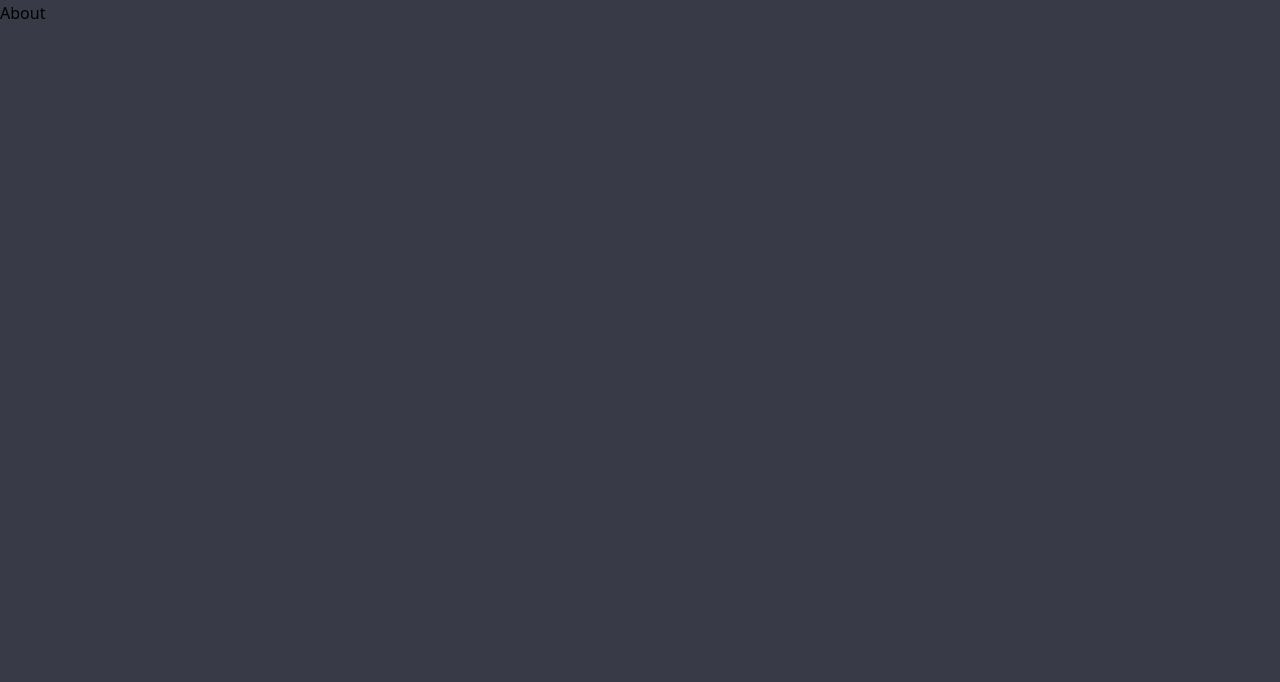
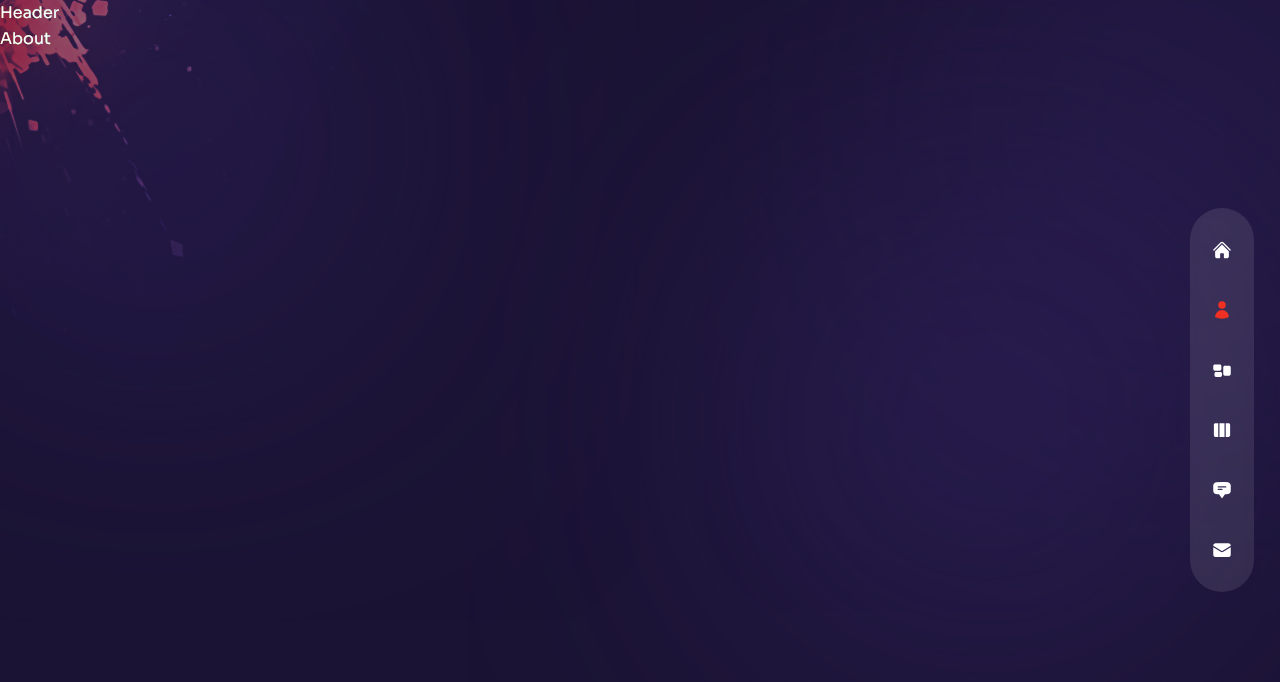
Before and after one commit to inkerton/Ethan_portfolio, a Next.js app: page /about in a window 1280 px wide. Shown: the top 682 px of the page. Built offline with nearby package versions, Linux system fonts and the light colour scheme.

Commit message:
Home Page

```diff
--- a/components/Layout.js
+++ b/components/Layout.js
@@ -1,5 +1,24 @@
-const Layout = () => {
-  return <div>Layout</div>;
+import {Sora} from '@next/font/google'
+
+const sora = Sora({
+  subsets: ['latin'],
+  variable: '--font-sora',
+  weight: ['100','200','300','400','500','600','700','800'],
+});
+
+import Nav from '../components/Nav'
+import Header from '../components/Header'
+import TopLeftImg from '../components/TopLeftImg'
+
+
+const Layout = ({children}) => {
+  return (
+  <div className={`page bg-site text-white bg-cover bg-no-repeat ${sora.variable} font-sora relative`}>
+    <TopLeftImg />
+    <Nav />
+    <Header />
+    {children}
+  </div>);
 };
 
 export default Layout;
--- a/components/Nav.js
+++ b/components/Nav.js
@@ -26,8 +26,42 @@
   },
 ];
 
+import Link from 'next/link';
+import {useRouter} from 'next/router';
+
 const Nav = () => {
-  return <nav>nav</nav>;
+  const router = useRouter();
+  const pathname = router.pathname;
+  return (
+  <nav className='flex flex-col items-center xl:justify-center gap-y-4 fixed h-max bottom-0 mt-auto xl:right-[2%] z-50 top-0 w-full xl:w-16 xl:max-w-md xl:h-screen'>
+    <div className='flex w-full xl:flex-col items-center justify-between
+    xl:justify-center gap-y-10 px-4 md:px-40 xl:px-0 h-80 h-[80px] xl:h-max
+    py-8 bg-white/10 backdrop-blur-sm text-3xl xl:text-xl xl:rounded-full'>
+      {navData.map((link, index) => {
+        return (
+        <Link className={`${link.path === pathname && 'text-accent' } relative flex
+        items-center group hover:text-accent transition-all duration-300`}
+        href={link.path}
+        key={index}
+        >
+          {/* tooltip */}
+          <div className='absolute pr-14 right-0 hidden xl:group-hover:flex'>
+            <div className='bg-white relative flex text-primary items-center p-[6px] rounded-[3'>
+              <div className='text-[12px] leading-none font-semibold capitalize'>
+                {link.name}
+              </div>
+              {/* triangle */}
+              <div className='border-solid border-l-white border-l-8
+              border-y-transparent border-y-[6px] border-r-0 absolute -right-2'></div>
+            </div>
+          </div>
+          {/* icon */}
+          <div>{link.icon}</div>
+          </Link>);
+      })}
+    </div>
+  </nav>
+  );
 };
 
 export default Nav;
--- a/components/ProjectsBtn.js
+++ b/components/ProjectsBtn.js
@@ -1,5 +1,18 @@
+//next image
+import Image from "next/image";
+
+//next link
+import Link from "next/link";
+
+//icons
+import { HiArrowRight } from "react-icons/hi2";
+
 const ProjectsBtn = () => {
-  return <div>Project Btn</div>;
+  return (
+    <div className="mx-auto xl:mx-0">
+      Project Btn
+    </div>
+  );
 };
 
 export default ProjectsBtn;
--- a/components/TopLeftImg.js
+++ b/components/TopLeftImg.js
@@ -1,5 +1,10 @@
+import Image from "next/image";
+
 const TopLeftImg = () => {
-  return <div>Top Left Image</div>;
+  return (
+  <div className='absolute left-0 top-0 mix-blend-color-dodge z-10 w-[200px] xl:w-[400px] opacity-50'>
+    <Image src='/top-left-img.png' width={400} height={400} alt=''/>
+  </div>);
 };
 
 export default TopLeftImg;
--- a/components/Transition.js
+++ b/components/Transition.js
@@ -1,7 +1,48 @@
+//framer-motion
+import {animate, motion} from 'framer-motion'
+
+//variants
+const transitionVariants = {
+  initial: {
+    x: '100%',
+    width: '100%',
+  },
+  animate: {
+    x: '0%',
+    width: '0%',
+  },
+  exit: {
+    x: ['0%','100%'],
+    width: ['0%','100%'],
+  },
+};
+
 const Transition = () => {
   return (
     <>
-      <div>Transition</div>
+      <motion.div className='fixed top-0 bottom-0 right-full w-screen h-screen z-30 bg-[#2e2257]'
+      variants={transitionVariants}
+      initial="initial"
+      animate="animate"
+      exit="exit"
+      transition={{delay: 0.2, duration: 0.6, ease: 'easeInOut'}}
+      ></motion.div>
+
+      <motion.div className='fixed top-0 bottom-0 right-full w-screen h-screen z-20 bg-[#3b2d71]'
+      variants={transitionVariants}
+      initial="initial"
+      animate="animate"
+      exit="exit"
+      transition={{delay: 0.4, duration: 0.6, ease: 'easeInOut'}}
+      ></motion.div>
+
+      <motion.div className='fixed top-0 bottom-0 right-full w-screen h-screen z-10 bg-[#4b3792]'
+      variants={transitionVariants}
+      initial="initial"
+      animate="animate"
+      exit="exit"
+      transition={{delay: 0.6, duration: 0.6, ease: 'easeInOut'}}
+      ></motion.div>
     </>
   );
 };
--- a/pages/_app.js
+++ b/pages/_app.js
@@ -1,7 +1,25 @@
+import Layout from '../components/Layout';
+import Transition from '../components/Transition';
 import '../styles/globals.css';
 
+//router
+import {useRouter} from 'next/router';
+
+//framer motion
+import {AnimatePresence, motion} from 'framer-motion'
+
 function MyApp({ Component, pageProps }) {
-  return <Component {...pageProps} />;
+  const router = useRouter();
+  return (
+    <Layout>
+      <AnimatePresence mode='wait'>
+        <motion.div key={router.route} className='h-full'>
+          <Transition />
+          <Component {...pageProps}/>
+        </motion.div>
+      </AnimatePresence>
+    </Layout>
+  );
 }
 
 export default MyApp;
--- a/pages/index.js
+++ b/pages/index.js
@@ -1,5 +1,50 @@
+//next image
+import inage from "next/image";
+
+//cpmponents
+import ParticlesContainer from "../components/ParticlesContainer";
+import ProjectsBtn from '../components/ProjectsBtn';
+import Avatar from '../components/Avatar';
+
+//framer-motion
+import { motion} from 'framer-motion';
+
+//variants
+import {fadeIn } from '../variants';
+
 const Home = () => {
-  return <div>Home</div>;
+  return (
+  <div className='bg-primary/60 h-full'>
+    {/* text */}
+    <div className="w-full h-full bg-gradient-to-r from-primary/10 via-block/30
+    to-block/10">
+      <div className="text-center flex flex-col justify-center xl:pt-40 xl:text-left
+      h-full container mx-auto">
+        {/* title */}
+        <h1 className="h1">
+          Tansforming Ideas <br /> Into{' '}
+          <span className="text-accent"> Digital Reality</span>
+        </h1>
+        {/* subtitle */}
+        <p className="max-w-sm xl:max-w-xl mx-auto xl:mx-0 mb-10 xl:mb-16">
+          lorem ipsum hhgv gvhgc vnbccdcds dshvchjsv
+          fdvbnbfd hfvdjhvhd jhfdvbhjvigugr jhvdhjbf
+          djhsvjhfsdhjdvfb kdbvhfjygyu jhsvdjhv
+        </p>
+        {/* btn */}
+        <div className="flex justify-center xl:hidden relative">
+          <ProjectsBtn />
+        </div>
+      </div>
+    </div>
+
+    {/* image */}
+    <div>
+      <div>
+        image
+      </div>
+    </div>
+  </div>);
 };
 
 export default Home;
```
Also changed, not shown: 1 other file (tests, documents, lock files or other folders).
